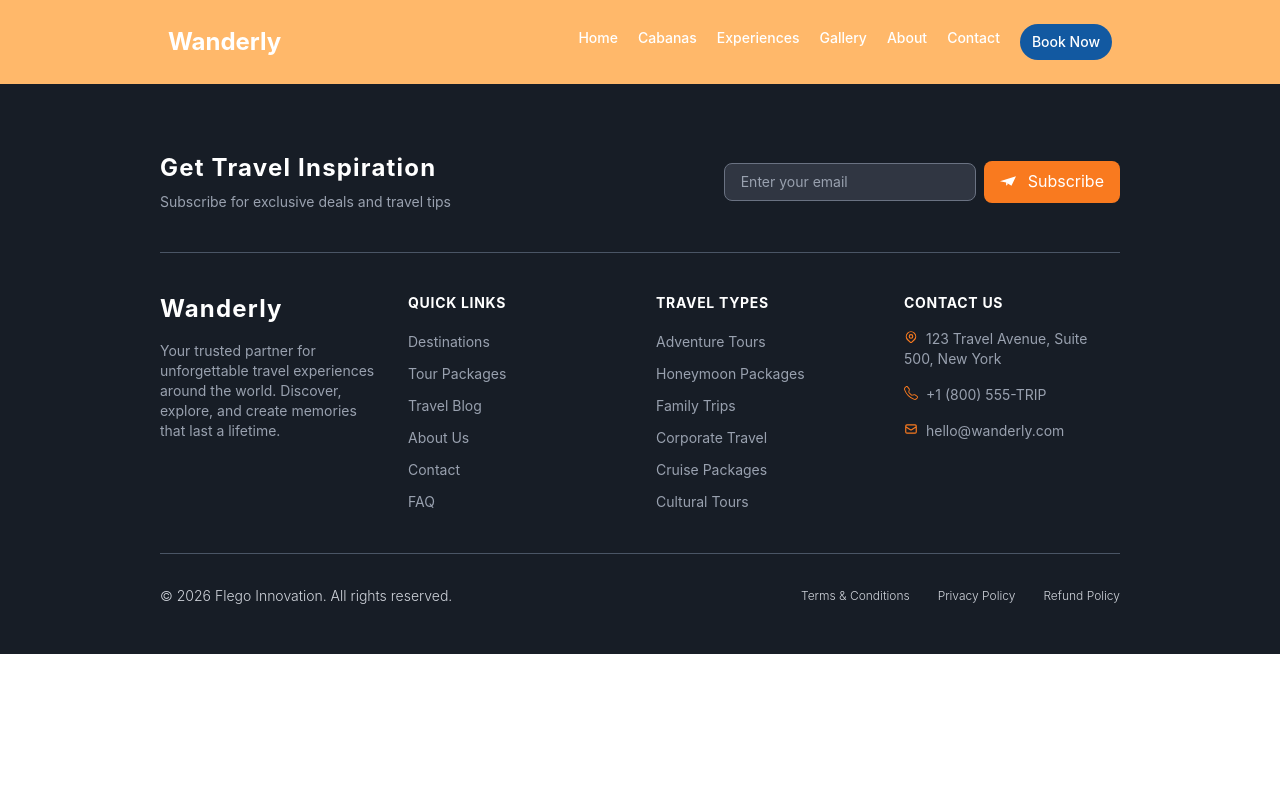
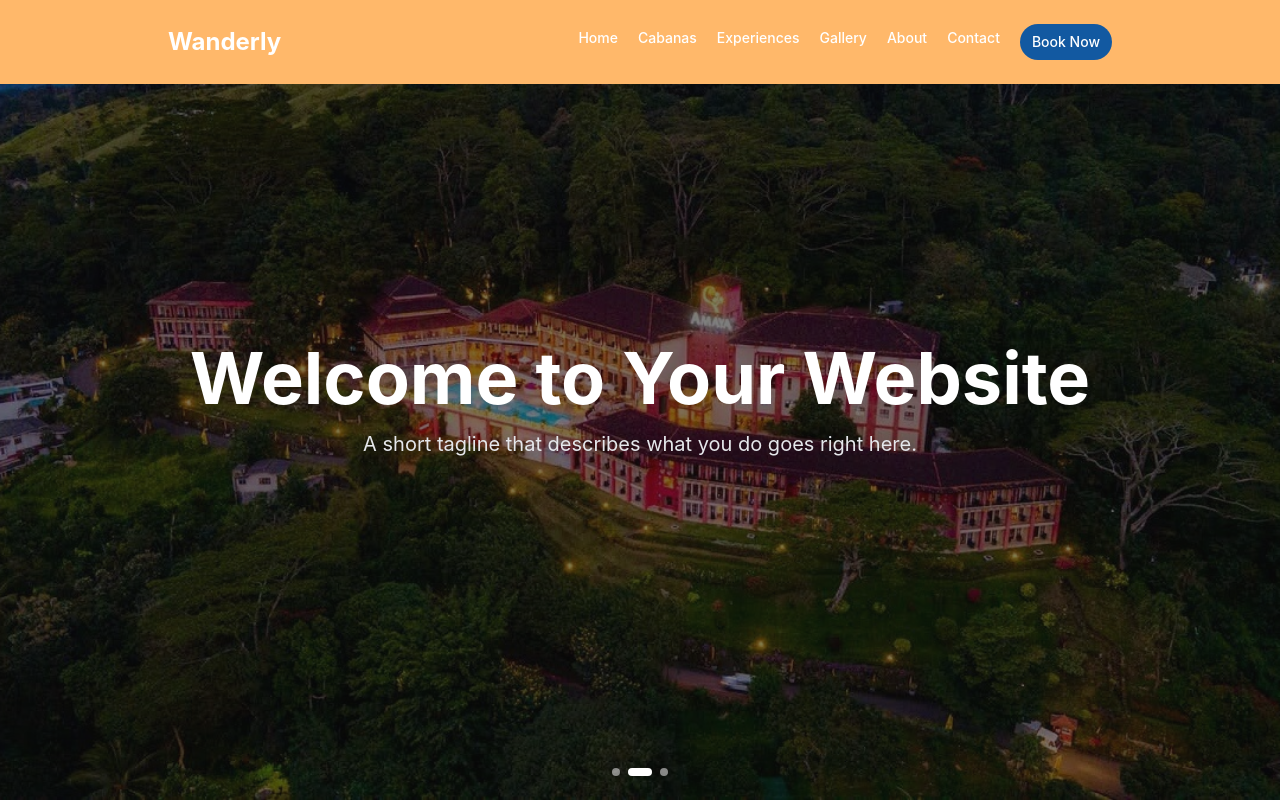
Before and after one commit to Anuda66/Madu-Travels, a Next.js app in the folder client/: page / in a window 1280 px wide. Shown: the top 802 px of the page. Built offline with nearby package versions, Linux system fonts and the light colour scheme.

Commit message:
create hero section basic structure.

```diff
--- /dev/null
+++ b/client/app/components/HeroSection.tsx
@@ -0,0 +1,78 @@
+"use client";
+import React from 'react'
+import { useState, useEffect } from "react";
+import Image from "next/image";
+import cover from '../assets/cover.jpg'
+
+// Replace these with your own image paths (in /public) or remote URLs
+const slides = [
+    cover,
+    cover,
+    cover,
+];
+
+const SLIDE_INTERVAL = 5000; // time between slides (ms)
+
+function HeroSection() {
+
+    const [current, setCurrent] = useState(0);
+
+    useEffect(() => {
+        const timer = setInterval(() => {
+            setCurrent((prev) => (prev + 1) % slides.length);
+        }, SLIDE_INTERVAL);
+
+        return () => clearInterval(timer);
+    }, []);
+
+    return (
+        <div>
+            <section className="relative h-screen w-full overflow-hidden">
+                {/* Slider images */}
+                {slides.map((src, index) => (
+                    <div
+                        key={index}
+                        className={`absolute inset-0 transition-opacity duration-1000 ease-in-out ${index === current ? "opacity-100" : "opacity-0"
+                            }`}
+                    >
+                        <Image
+                            src={src}
+                            alt={`Slide ${index + 1}`}
+                            fill
+                            priority={index === 0}
+                            sizes="100vw"
+                            className="object-cover"
+                        />
+                    </div>
+                ))}
+
+                {/* Dark overlay for text readability */}
+                <div className="absolute inset-0 bg-black/50" />
+
+                {/* Centered content */}
+                <div className="relative z-10 flex h-full flex-col items-center justify-center px-4 text-center">
+                    <h1 className="text-3xl font-bold text-white sm:text-5xl md:text-6xl lg:text-7xl">
+                        Welcome to Your Website
+                    </h1>
+                    <p className="mt-4 max-w-xl text-base text-gray-200 sm:text-lg md:text-xl">
+                        A short tagline that describes what you do goes right here.
+                    </p>
+                </div>
+
+                {/* Optional dot indicators (display only, no click needed) */}
+                <div className="absolute bottom-6 left-1/2 z-10 flex -translate-x-1/2 gap-2">
+                    {slides.map((_, index) => (
+                        <span
+                            key={index}
+                            className={`h-2 w-2 rounded-full transition-all duration-300 ${index === current ? "w-6 bg-white" : "bg-white/50"
+                                }`}
+                        />
+                    ))}
+                </div>
+            </section>
+
+        </div>
+    )
+}
+
+export default HeroSection
--- a/client/app/page.tsx
+++ b/client/app/page.tsx
@@ -1,9 +1,10 @@
 import Image from "next/image";
+import HeroSection from "./components/HeroSection";
 
 export default function Home() {
   return (
     <div className=" ">
-      <h1>page containt</h1>
+      <HeroSection />
     </div>
   );
 }
```
